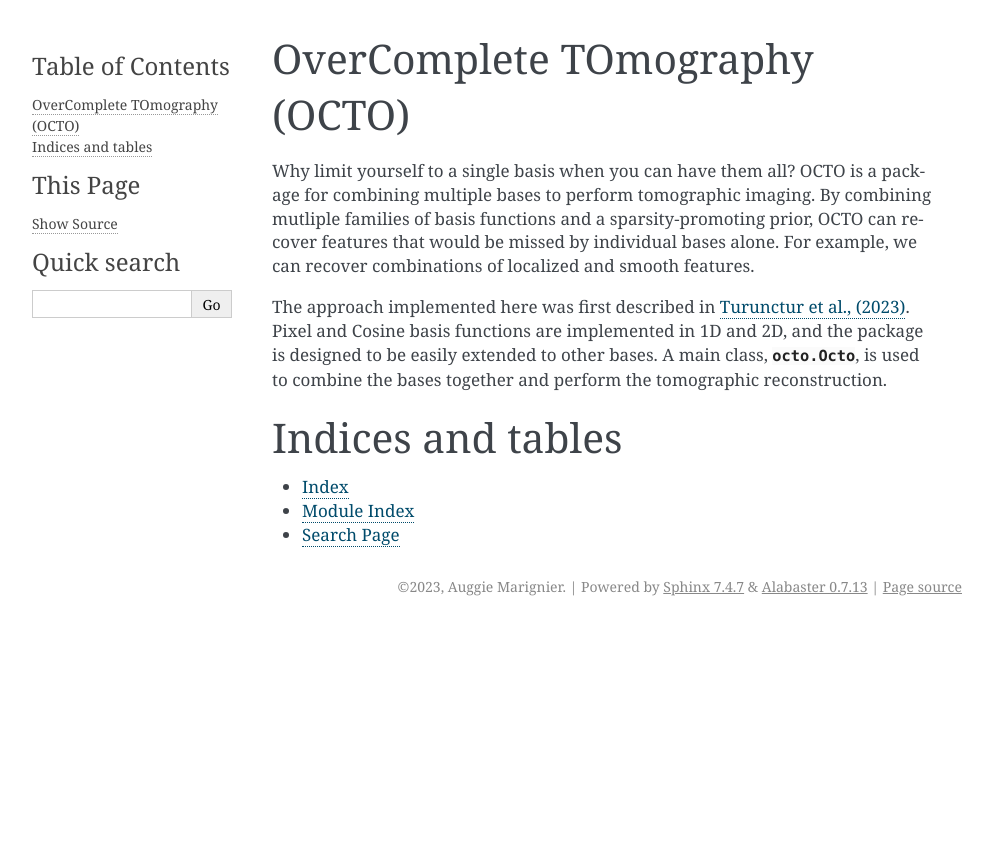
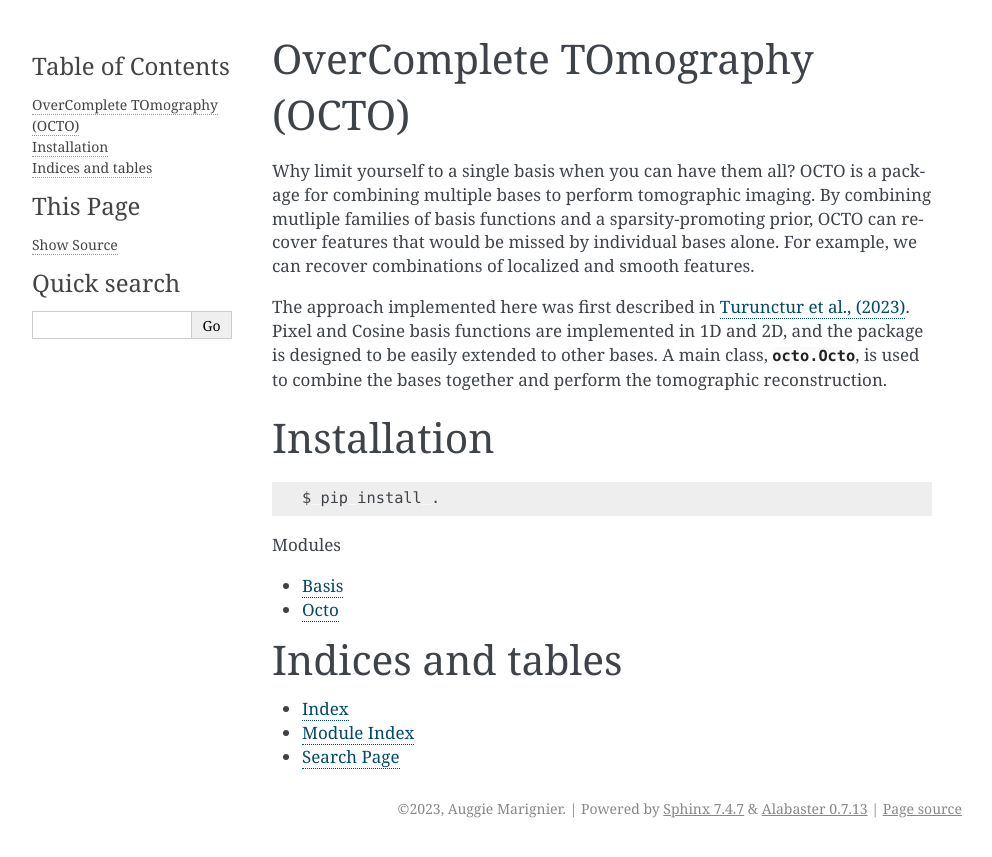
Before and after one commit to auggiemarignier/octo, a Sphinx documentation site: the page built from docs/source/index.rst, in a window 1280 px wide. Shown: the top 857 px of the page, without its empty margins (148-1140 px from the left). Built offline with Sphinx 7.4.7, drawn with Linux system fonts in a browser that asks for light colours.

Commit message:
modules in toctree

```diff
--- a/docs/source/index.rst
+++ b/docs/source/index.rst
@@ -15,10 +15,27 @@ The approach implemented here was first described in `Turunctur et al., (2023) <
 Pixel and Cosine basis functions are implemented in 1D and 2D, and the package is designed to be easily extended to other bases.
 A main class, :class:`octo.Octo`, is used to combine the bases together and perform the tomographic reconstruction.
 
+Installation
+============
+
+.. code-block:: bash
+
+    $ pip install .
 
 .. toctree::
-   :maxdepth: 2
-   :caption: Contents:
+   :maxdepth: 1
+   :caption: Modules
+
+   modulesrst/basis.rst
+   modulesrst/octo.rst
+
+.. toctree::
+   :maxdepth: 1
+   :caption: Examples
+
+.. toctree::
+   :maxdepth: 1
+   :caption: About
 
 
 
```
